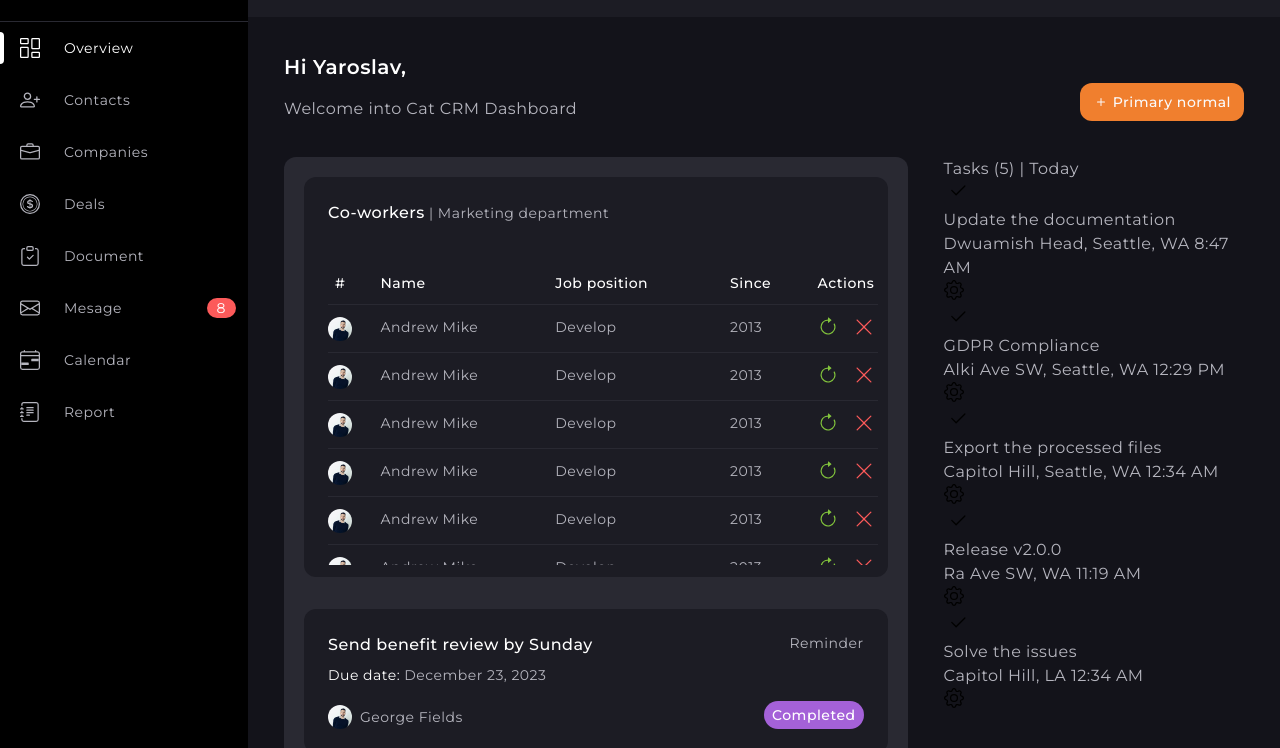
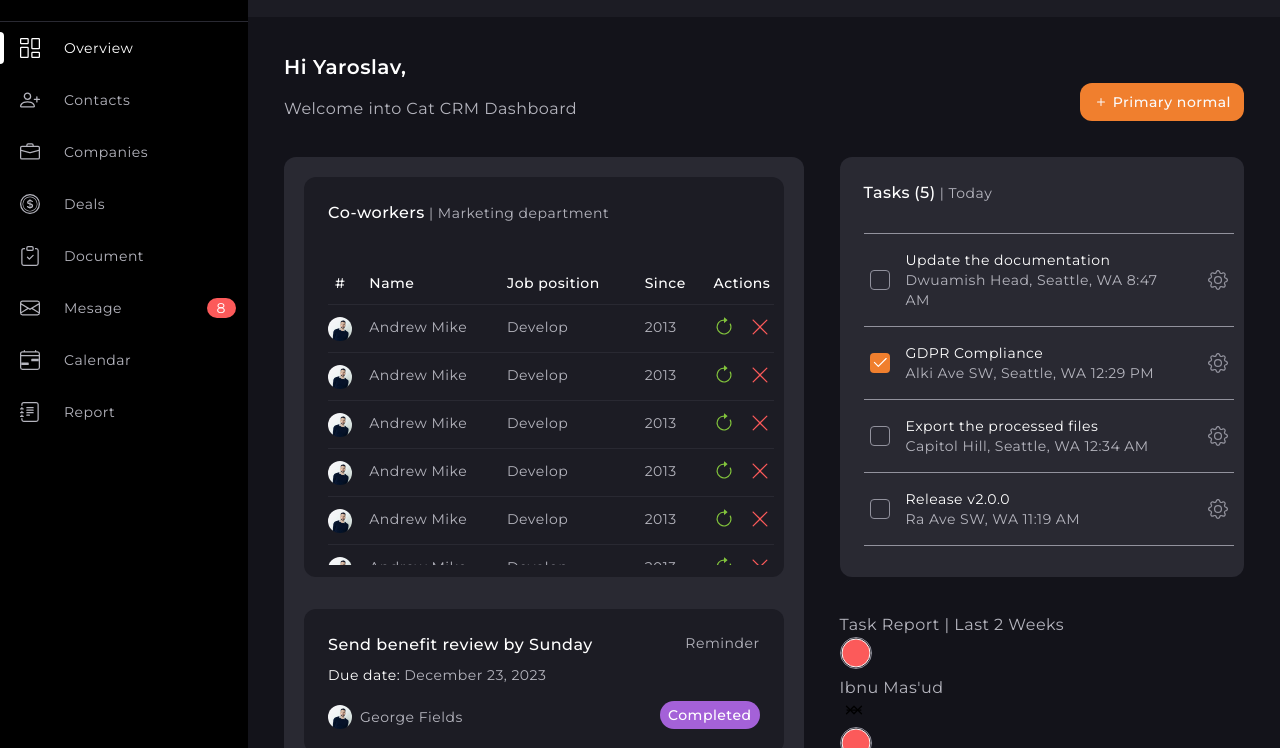
Before and after one commit to yurii-corssa/dashboard-project, a plain HTML site: page index.html in a window 1280 px wide. Shown: the part 51-799 px from the top of the page. Drawn offline with Linux system fonts and the light colour scheme; a script that the page names is missing.

Commit message:
Deploying to gh-pages from @ yurii-corssa/dashboard-project@c3a58a431c7527d3b0b65b37e1bd6a0b6dc6aa25 🚀

```diff
--- a/assets/index.css
+++ b/assets/index.css
@@ -154,7 +154,7 @@ meter {
   letter-spacing: 0.025em;
 }
 
-.board__item-caption, .co-workers__title span {
+.tasks__title .tasks__title_accent, .board__item-caption, .co-workers__title span {
   font-size: 16px;
   font-weight: 500;
   line-height: 1.5;
@@ -175,14 +175,14 @@ body {
   letter-spacing: 0.035em;
 }
 
-.search-input, .menu-btn, .menu__link, .board__item-details, .person__caption, .board__item-tag, .details-item__details, .co-workers__title {
+.search-input, .menu-btn, .menu__link, .tasks__title, .tasks__info, .board__item-details, .person__caption, .board__item-tag, .details-item__details, .co-workers__title {
   font-size: 14px;
   font-weight: 400;
   line-height: 1.43;
   letter-spacing: 0.035em;
 }
 
-.board__item {
+.tasks, .board__item {
   padding: 16px;
   border-radius: 12px;
 }
@@ -568,6 +568,113 @@ summary {
 
 .tasks {
   grid-area: tasks;
+  min-width: 340px;
+  max-height: 420px;
+  background-color: #292932;
+}
+
+.tasks__title {
+  margin-bottom: 28px;
+}
+.tasks__title .tasks__title_accent {
+  color: #fff;
+}
+
+.tasks__list {
+  max-height: 320px;
+  overflow-y: auto;
+}
+.tasks__list::-webkit-scrollbar {
+  width: 14px;
+}
+.tasks__list::-webkit-scrollbar-track {
+  background-color: transparent;
+  border-radius: 100px;
+}
+.tasks__list::-webkit-scrollbar-track:hover {
+  background-color: rgba(181, 181, 190, 0.1);
+}
+.tasks__list::-webkit-scrollbar-thumb {
+  background-color: rgba(181, 181, 190, 0.5);
+  background-clip: content-box;
+  border: 5px solid transparent;
+  border-radius: 100px;
+}
+.tasks__list::-webkit-scrollbar-thumb:hover {
+  background-color: rgba(255, 255, 255, 0.5);
+}
+
+.tasks__item {
+  display: flex;
+  align-items: center;
+  gap: 16px;
+  padding: 16px 6px;
+  border-top: 1px solid;
+  border-color: #92929d;
+}
+
+.tasks__checkbox {
+  display: flex;
+  justify-content: center;
+  align-items: center;
+  flex-shrink: 0;
+  width: 20px;
+  height: 20px;
+  cursor: pointer;
+}
+
+.tasks__checkbox-icon {
+  transition: 300ms ease;
+  transition-property: fill, background-color, border-color;
+  fill: transparent;
+  border: 1px solid;
+  border-color: #92929d;
+  border-radius: 4px;
+}
+.tasks__checkbox-input:checked + .tasks__checkbox-icon {
+  fill: #fff;
+  background-color: #f07f2e;
+  border-color: transparent;
+}
+.tasks__checkbox-input:focus-visible + .tasks__checkbox-icon {
+  outline: 2px solid;
+  outline-color: rgba(146, 146, 157, 0.6);
+  outline-offset: 2px;
+}
+
+.tasks__info {
+  flex-grow: 1;
+  padding-right: 32px;
+}
+
+.tasks__heading {
+  color: #fff;
+}
+
+.tasks__btn {
+  transition: 300ms ease;
+  transition-property: color, transform;
+  width: 20px;
+  height: 20px;
+  color: #92929d;
+  border-radius: 50%;
+  transform: rotate(0);
+}
+.tasks__btn:hover {
+  color: #f07f2e;
+  transform: rotate(90deg);
+}
+.tasks__btn:active {
+  color: #f15c27;
+}
+.tasks__btn:focus-visible {
+  outline: 2px solid;
+  outline-color: rgba(146, 146, 157, 0.6);
+  outline-offset: 3px;
+}
+
+.tasks__btn-icon {
+  fill: currentColor;
 }
 
 .reports {
@@ -885,10 +992,13 @@ summary {
   .board__item {
     background-color: #1c1c24;
   }
+  .tasks__list {
+    margin-right: -14px;
+  }
 }
 
 @media only screen and (min-width: 1200px){
-  .board__item {
+  .tasks, .board__item {
     padding: 24px;
   }
   .crm-page {
--- a/index.html
+++ b/index.html
@@ -848,14 +848,14 @@
       <section class="tasks">
         <h2 class="tasks__title">
           <span class="tasks__title_accent">Tasks</span>
-          <span class="tasks__title_accent tasks-count">(5)</span> | Today
+          <span class="tasks__title_accent js-tasks-count">(5)</span> | Today
         </h2>
 
         <ul class="tasks__list">
           <li class="tasks__item">
             <label class="tasks__checkbox">
               <input
-                class="tasks__checkbox-input"
+                class="tasks__checkbox-input visually-hidden"
                 type="checkbox"
                 name="task_status"
                 value="unfinished"
@@ -882,7 +882,7 @@
           <li class="tasks__item">
             <label class="tasks__checkbox">
               <input
-                class="tasks__checkbox-input"
+                class="tasks__checkbox-input visually-hidden"
                 type="checkbox"
                 name="task_status"
                 value="unfinished"
@@ -910,7 +910,7 @@
           <li class="tasks__item">
             <label class="tasks__checkbox">
               <input
-                class="tasks__checkbox-input"
+                class="tasks__checkbox-input visually-hidden"
                 type="checkbox"
                 name="task_status"
                 value="unfinished"
@@ -937,7 +937,7 @@
           <li class="tasks__item">
             <label class="tasks__checkbox">
               <input
-                class="tasks__checkbox-input"
+                class="tasks__checkbox-input visually-hidden"
                 type="checkbox"
                 name="task_status"
                 value="unfinished"
@@ -962,7 +962,7 @@
           <li class="tasks__item">
             <label class="tasks__checkbox">
               <input
-                class="tasks__checkbox-input"
+                class="tasks__checkbox-input visually-hidden"
                 type="checkbox"
                 name="task_status"
                 value="unfinished"
```
